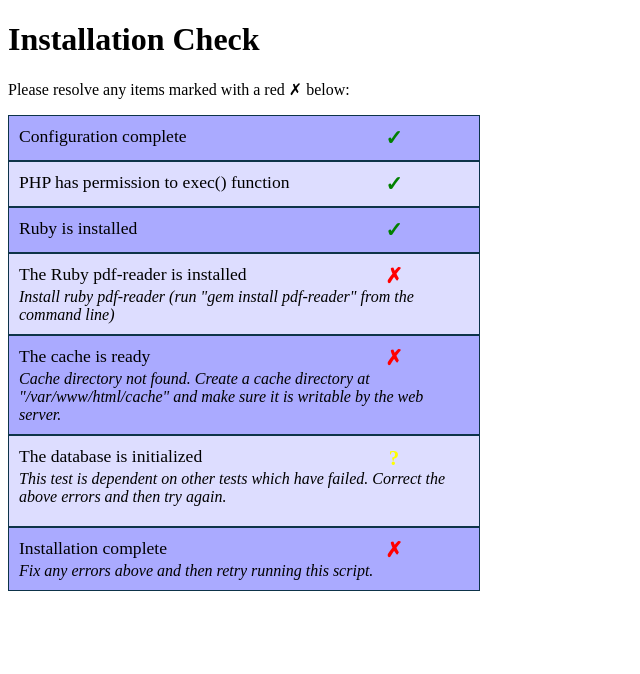
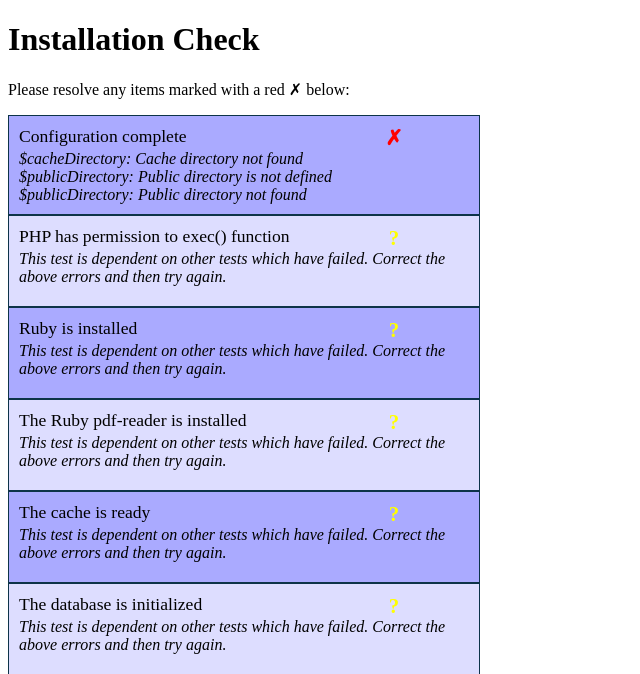
Before and after one commit to hpaulsen/pdf-cross-references, a PHP site: page /install.php in a window 1280 px wide. Shown: the top 674 px of the page, without its empty margins (0-640 px from the left). Run offline with PHP 8.4, Linux system fonts and the light colour scheme.

Commit message:
Improved platform-independence
Replaced additional '/' with DIRECTORY_SEPARATOR, added configurable
paths to app, db, library, and public folders

```diff
--- a/app/Document.php
+++ b/app/Document.php
@@ -1,6 +1,6 @@
 <?php
 
-require_once '../library/Rest.php';
+require_once Config::$libraryDirectory.DIRECTORY_SEPARATOR.'Rest.php';
 //require_once '../library/PDFreader/File/PDFreader.class.php';
 //require_once '../library/php-pdf-parser-master/pdf.php';
 
--- a/app/DocumentDetail.php
+++ b/app/DocumentDetail.php
@@ -1,6 +1,6 @@
 <?php
 
-require_once '../library/Rest.php';
+require_once Config::$libraryDirectory.DIRECTORY_SEPARATOR.'Rest.php';
 
 /**
  * Class DocumentDetail
--- a/app/Name.php
+++ b/app/Name.php
@@ -1,6 +1,6 @@
 <?php
 
-require_once '../library/Rest.php';
+require_once Config::$libraryDirectory.DIRECTORY_SEPARATOR.'Rest.php';
 
 class Name extends Rest {
 	protected $table = 'filename';
--- a/app/Pattern.php
+++ b/app/Pattern.php
@@ -1,6 +1,6 @@
 <?php
 
-require_once '../library/Rest.php';
+require_once Config::$libraryDirectory.DIRECTORY_SEPARATOR.'Rest.php';
 
 class Pattern extends Rest
 {
--- a/app/bootstrap.php
+++ b/public/bootstrap.php
@@ -1,6 +1,6 @@
 <?php
 
-require 'config.php';
+require 'localConfig.php';
 
 /**
  * Test for initialization
@@ -10,4 +10,4 @@ if (!file_exists(Config::$cacheDirectory.DIRECTORY_SEPARATOR.Config::$installCom
 	exit;
 }
 
-require '../db/db.php';
+require Config::$dbDirectory.DIRECTORY_SEPARATOR.'db.php';
--- a/app/config.php
+++ b/public/config.php
@@ -1,8 +1,22 @@
 <?php
 
+/**
+ * Class Config
+ *
+ * Stores configuration information for a project. The configuration should be stored to this object in a separate file.
+ */
+
 class Config {
+	/** @var string Path to the directory containing the application code */
+	public static $appDirectory;
+	/** @var string Path to the database configuration directory */
+	public static $dbDirectory;
+	/** @var string Path to the 3rd-party library directory */
+	public static $libraryDirectory;
 	/** @var string Path to a writable cache directory */
 	public static $cacheDirectory;
+	/** @var string Path to the public directory */
+	public static $publicDirectory;
 	/** @var string folder name under cache directory where db will be stored */
 	public static $dbCacheFolder;
 	/** @var string folder name under cache directory where documents will be stored */
@@ -20,8 +34,31 @@ class Config {
 
 	public static function errors() {
 		$result = array();
+		if (!isset(self::$appDirectory) || strlen(self::$appDirectory) == 0)
+			$result[] = '$appDirectory: Application directory is not defined';
+		if (!is_dir(self::$appDirectory))
+			$result[] = '$appDirectory: Application directory not found';
+
+		if (!isset(self::$dbDirectory) || strlen(self::$dbDirectory) == 0)
+			$result[] = '$dbDirectory: Database directory is not defined';
+		if (!is_dir(self::$dbDirectory))
+			$result[] = '$dbDirectory: Database directory not found';
+
+		if (!isset(self::$libraryDirectory) || strlen(self::$libraryDirectory) == 0)
+			$result[] = '$libraryDirectory: Library directory is not defined';
+		if (!is_dir(self::$libraryDirectory))
+			$result[] = '$libraryDirectory: Library directory not found';
+
 		if (!isset(self::$cacheDirectory) || strlen(self::$cacheDirectory) == 0)
 			$result[] = '$cacheDirectory: Cache directory is not defined';
+		if (!is_dir(self::$cacheDirectory))
+			$result[] = '$cacheDirectory: Cache directory not found';
+
+		if (!isset(self::$publicDirectory) || strlen(self::$publicDirectory) == 0)
+			$result[] = '$publicDirectory: Public directory is not defined';
+		if (!is_dir(self::$publicDirectory))
+			$result[] = '$publicDirectory: Public directory not found';
+
 		if (!isset(self::$dbCacheFolder) || strlen(self::$dbCacheFolder) == 0)
 			$result[] = '$dbCacheFolder: Cache folder for database is not defined';
 		if (!isset(self::$documentCacheFolder) || strlen(self::$documentCacheFolder) == 0)
@@ -35,12 +72,3 @@ class Config {
 		return $result;
 	}
 }
-
-$p = dirname(__FILE__).DIRECTORY_SEPARATOR.'..'.DIRECTORY_SEPARATOR.'cache';
-$p = preg_replace('/\w+\/\.\.\//', '', $p);
-Config::$cacheDirectory = $p;
-Config::$dbCacheFolder = 'db';
-Config::$documentCacheFolder = 'documents';
-Config::$documentTextCacheFolder = 'documentTexts';
-Config::$dbFilename = 'cr.sq3';
-Config::$installCompleteFile = 'installcomplete.txt';
--- a/public/cross_reference.php
+++ b/public/cross_reference.php
@@ -4,8 +4,8 @@
  * RESTful document name interface
  */
 
-require '../app/bootstrap.php';
-require '../app/CrossReference.php';
+require '../bootstrap.php';
+require Config::$appDirectory.DIRECTORY_SEPARATOR.'CrossReference.php';
 
 $class = new CrossReference();
 $class->handle();
--- a/public/document.php
+++ b/public/document.php
@@ -4,8 +4,8 @@
  * RESTful document interface
  */
 
-require '../app/bootstrap.php';
-require '../app/Document.php';
+require 'bootstrap.php';
+require Config::$appDirectory.DIRECTORY_SEPARATOR.'Document.php';
 
 $class = new Document();
 $class->handle();
--- a/public/document_detail.php
+++ b/public/document_detail.php
@@ -4,8 +4,8 @@
  * RESTful document interface
  */
 
-require '../app/bootstrap.php';
-require '../app/DocumentDetail.php';
+require 'bootstrap.php';
+require Config::$appDirectory.DIRECTORY_SEPARATOR.'DocumentDetail.php';
 
 $class = new DocumentDetail();
 $class->handle();
--- a/public/index.php
+++ b/public/index.php
@@ -1,4 +1,4 @@
-<?php require '../app/bootstrap.php'; ?>
+<?php require 'bootstrap.php'; ?>
 <!doctype html>
 <html lang="en" ng-app="myApp">
 <head>
--- a/public/install.php
+++ b/public/install.php
@@ -1,6 +1,6 @@
 <?php
 
-require '..'.DIRECTORY_SEPARATOR.'app'.DIRECTORY_SEPARATOR.'config.php';
+require 'localConfig.php';
 
 // Store test results
 $testResults = array();
--- /dev/null
+++ b/public/localConfig.php
@@ -0,0 +1,19 @@
+<?php
+/**
+ * The actual configuration variables...
+ */
+
+require 'Config.php';
+
+$root = dirname(__FILE__).DIRECTORY_SEPARATOR.'..'.DIRECTORY_SEPARATOR;
+$root = preg_replace('/\w+\/\.\.\//', '', $root);
+
+Config::$appDirectory = $root.'app';
+Config::$dbDirectory = $root.'db';
+Config::$libraryDirectory = $root.'library';
+Config::$cacheDirectory = $root.'cache';
+Config::$dbCacheFolder = 'db';
+Config::$documentCacheFolder = 'documents';
+Config::$documentTextCacheFolder = 'documentTexts';
+Config::$dbFilename = 'cr.sq3';
+Config::$installCompleteFile = 'installcomplete.txt';
--- a/public/name.php
+++ b/public/name.php
@@ -4,8 +4,8 @@
  * RESTful document name interface
  */
 
-require '../app/bootstrap.php';
-require '../app/Name.php';
+require 'bootstrap.php';
+require Config::$appDirectory.DIRECTORY_SEPARATOR.'Name.php';
 
 $class = new Name();
 $class->handle();
--- a/public/pattern.php
+++ b/public/pattern.php
@@ -4,8 +4,8 @@
  * RESTful pattern interface
  */
 
-require '../app/bootstrap.php';
-require '../app/Pattern.php';
+require 'bootstrap.php';
+require Config::$appDirectory.DIRECTORY_SEPARATOR.'Pattern.php';
 
 $class = new Pattern();
 $class->handle();
--- a/public/serveDocument.php
+++ b/public/serveDocument.php
@@ -3,8 +3,8 @@
  * Serves an uploaded document to the user
  */
 
-require '../library/ResponseCode.php';
-require '../db/db.php';
+require 'bootstrap.php';
+require Config::$libraryDirectory.DIRECTORY_SEPARATOR.'ResponseCode.php';
 global $db;
 
 if (!isset($_GET['id'])) {
```
